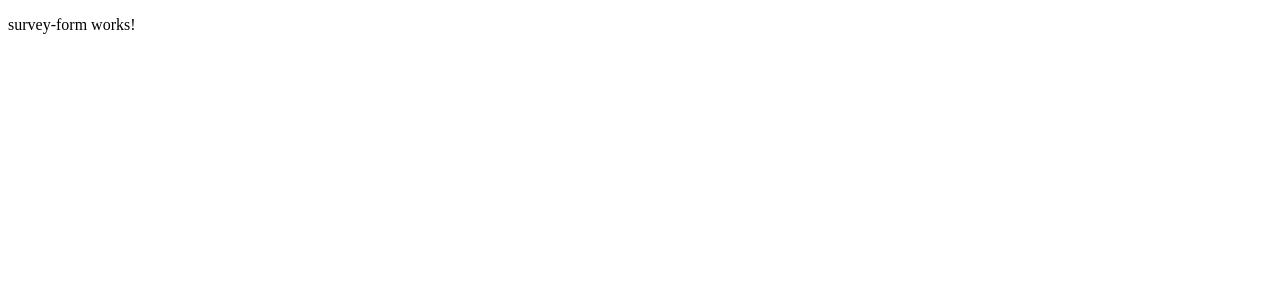
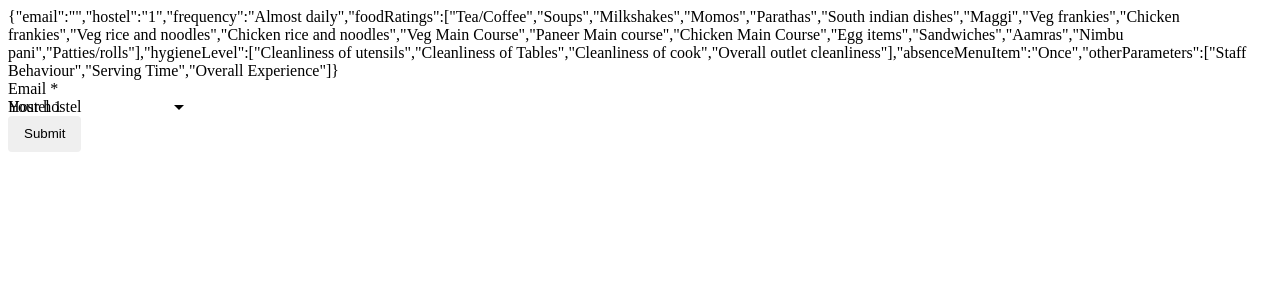
Before and after one commit to iitb-gymkhana/eateries-survey-iitb, an Angular app: page / in a window 1280 px wide. Shown: the top 300 px of the page. Built offline with nearby package versions, Linux system fonts and the light colour scheme.

Commit message:
Add bootstrap and few form fields

```diff
--- a/src/app/survey-form/survey-form.component.html
+++ b/src/app/survey-form/survey-form.component.html
@@ -1,3 +1,33 @@
-<p>
-  survey-form works!
-</p>
+{{ diagnostic }}
+
+<div class="container-fluid">
+  <form>
+    <div class="row">
+      <div class="email col-sm">
+        <mat-form-field>
+          <input matInput placeholder="Email" [(ngModel)]="surveyModel.email" name="email" required>
+        </mat-form-field>
+      </div>
+    </div>
+
+    <div class="row">
+      <div class="col-sm">
+        <mat-form-field>
+          <mat-select placeholder="Your hostel" [(ngModel)]="surveyModel.hostel" name="hostel">
+            <mat-option *ngFor="let hostel of hostels" [value]="hostel">
+              Hostel {{hostel}}
+            </mat-option>
+          </mat-select>
+        </mat-form-field>
+      </div>
+    </div>
+
+
+    <div class="row">
+      <div class="col-sm">
+          <button mat-raised-button color="primary">Submit</button>
+      </div>
+    </div>
+
+  </form>
+</div>
--- a/src/app/survey-form/survey-form.component.ts
+++ b/src/app/survey-form/survey-form.component.ts
@@ -38,7 +38,7 @@ export class SurveyFormComponent implements OnInit {
   ratings = ['1', '2', '3', '4', '5', 'No idea'];
 
   surveyModel = new Survey(
-    'xyz@iitb.ac.in',
+    '',
     this.hostels[0],
     this.frequencies[0],
     this.foodItems,
```
Also changed, not shown: src/app/app.module.ts (+8 -2 lines).
